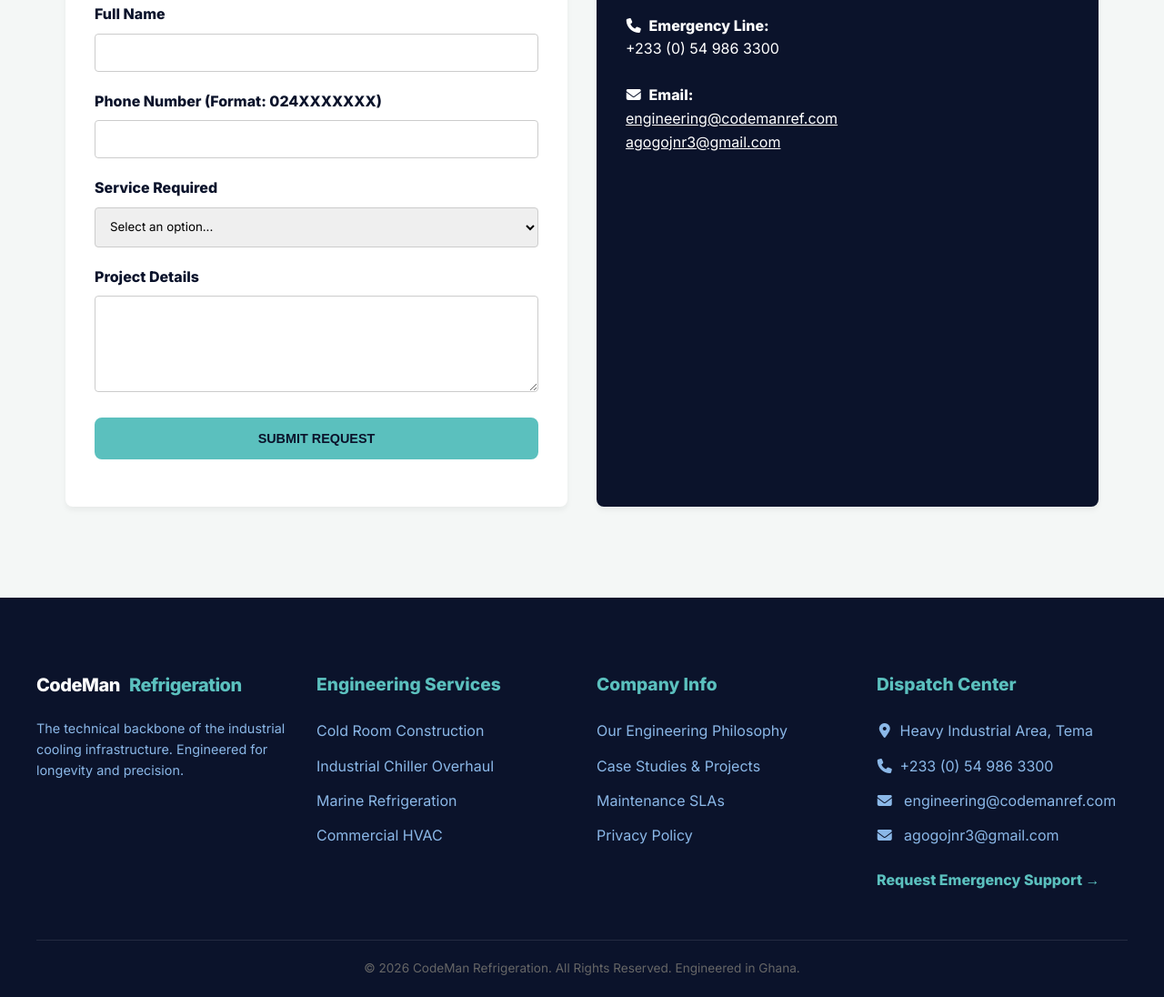
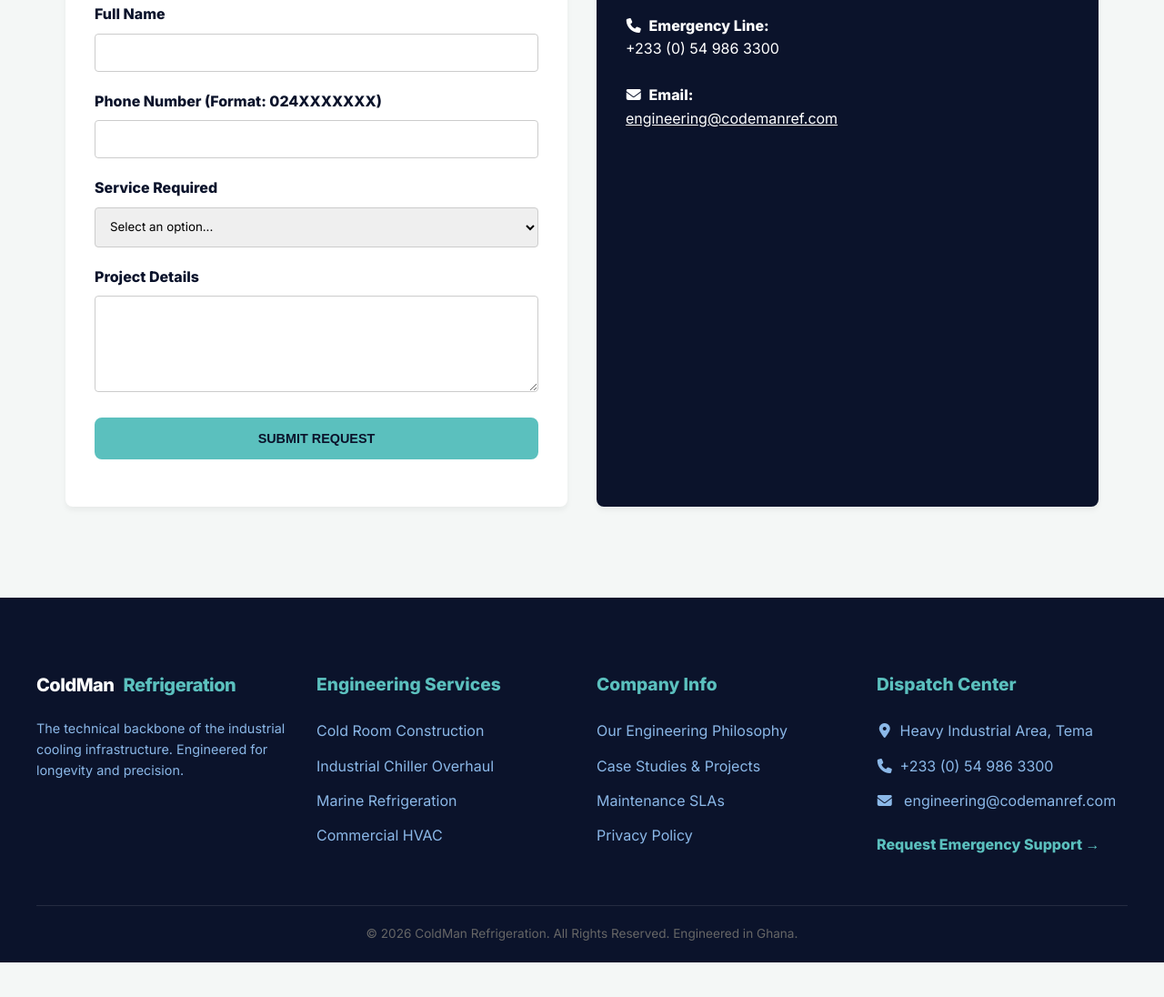
Before and after one commit to AmgLongman/Coldman_Refrigeration, a plain HTML site: page contact.html in a window 1280 px wide. Shown: the part 469-1565 px from the top of the page at 91% size. After the commit the page ends 1527 px from the top, so only its background shows below. Drawn offline with Linux system fonts and the light colour scheme.

Commit message:
Update contact.html

```diff
--- a/contact.html
+++ b/contact.html
@@ -3,7 +3,7 @@
 <head>
     <meta charset="UTF-8">
     <meta name="viewport" content="width=device-width, initial-scale=1.0">
-    <title>Contact | CodeMan Refrigeration</title>
+    <title>Contact | ColdMan Refrigeration</title>
     <link rel="stylesheet" href="style.css">
     <link rel="stylesheet" href="https://cdnjs.cloudflare.com/ajax/libs/font-awesome/6.5.1/css/all.min.css">
     <style>
@@ -21,7 +21,7 @@
 
     <header>
         <div class="nav-container">
-            <a href="index.html" class="logo">CodeMan<span>Ref.</span></a>
+            <a href="index.html" class="logo">ColdMan<span>Ref.</span></a>
             <nav class="nav-links">
                 <a href="index.html">Home</a>
                 <a href="about.html">About</a>
@@ -79,7 +79,6 @@
                 <br>
                 <p><strong><i class="fa-solid fa-envelope inline-icon"></i>Email:</strong><br>
                     <a href="mailto:engineering@codemanref.com" style="color: white; text-decoration: underline;">engineering@codemanref.com</a><br>
-                    <a href="mailto:agogojnr3@gmail.com" style="color: white; text-decoration: underline;">agogojnr3@gmail.com</a>
                 </p>
             </div>
 
@@ -88,7 +87,7 @@
     <footer class="fat-footer">
         <div class="container grid-4 footer-top">
             <div style="grid-column: span 1;">
-                <a href="index.html" class="logo" style="margin-bottom: 20px;">CodeMan<span>Refrigeration</span></a>
+                <a href="index.html" class="logo" style="margin-bottom: 20px;">ColdMan<span>Refrigeration</span></a>
                 <p style="color: var(--text-muted); font-size: 0.9rem;">The technical backbone of the industrial cooling infrastructure. Engineered for longevity and precision.</p>
             </div>
 
@@ -118,13 +117,12 @@
                     <li style="color: var(--text-muted);"><i class="fa-solid fa-location-dot inline-icon"></i>Heavy Industrial Area, Tema</li>
                     <li style="color: var(--text-muted);"><i class="fa-solid fa-phone inline-icon"></i>+233 (0) 54 986 3300</li>
                     <li style="color: var(--text-muted);"><i class="fa-solid fa-envelope inline-icon"></i> <a href="mailto:engineering@codemanref.com">engineering@codemanref.com</a></li>
-                    <li style="color: var(--text-muted);"><i class="fa-solid fa-envelope inline-icon"></i> <a href="mailto:agogojnr3@gmail.com">agogojnr3@gmail.com</a></li>
                     <li><a href="contact.html" style="color: var(--highlight); font-weight: bold; display: inline-block; margin-top: 10px;">Request Emergency Support &rarr;</a></li>
                 </ul>
             </div>
         </div>
         <div class="container text-center" style="font-size: 0.85rem; color: #666;">
-            <p>&copy; 2026 CodeMan Refrigeration. All Rights Reserved. Engineered in Ghana.</p>
+            <p>&copy; 2026 ColdMan Refrigeration. All Rights Reserved. Engineered in Ghana.</p>
         </div>
     </footer>
 
```
